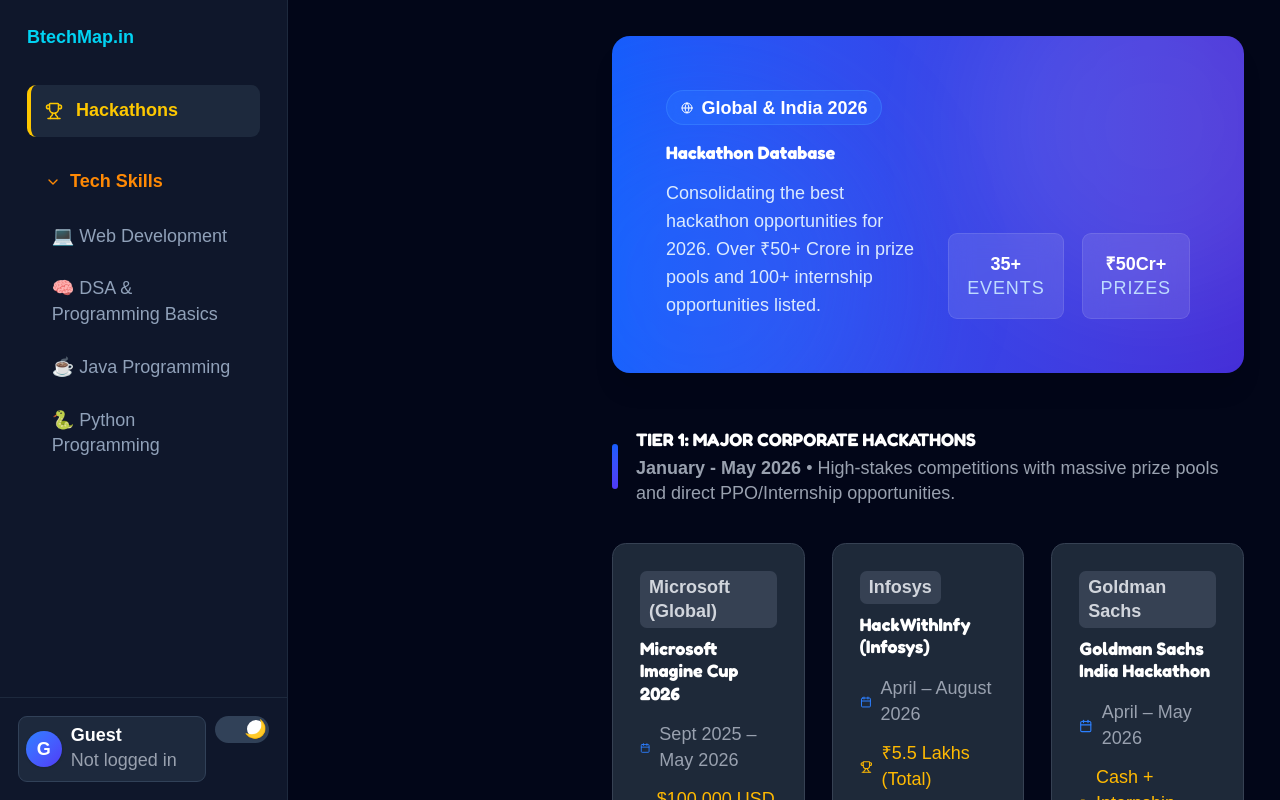
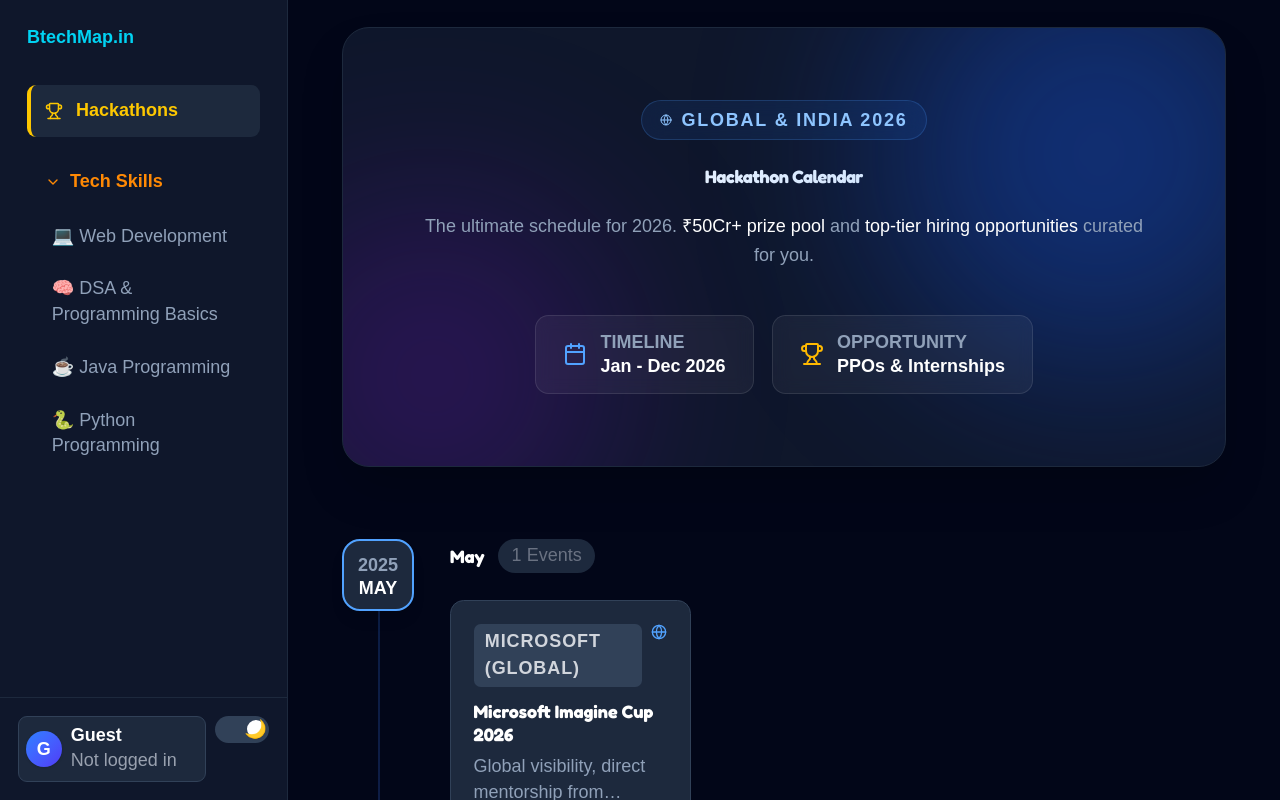
Before and after one commit to abdulfarhath/btechmap.in, a React (Vite) app in the folder frontend/: page /hackathons in a window 1280 px wide. Built offline with nearby package versions, Linux system fonts and the light colour scheme; a web font is replaced by a local one.

Commit message:
timeline for hackathons

```diff
--- a/frontend/src/App.jsx
+++ b/frontend/src/App.jsx
@@ -33,7 +33,7 @@
 
       <Sidebar />
 
-      <div className="flex-1 flex flex-col h-full overflow-hidden transition-all duration-300 md:ml-64">
+      <div className="flex-1 flex flex-col h-full overflow-hidden transition-all duration-300">
         {/* Mobile Header with Hamburger */}
         <div className="md:hidden bg-white dark:bg-slate-900 border-b border-gray-200 dark:border-slate-800 p-4 flex items-center justify-between">
           <button
@@ -47,7 +47,7 @@
         </div>
 
         {/* Main Scrollable Content */}
-        <div className="flex-1 p-4 md:p-8 overflow-y-auto no-scrollbar w-full md:max-w-[calc(100vw-260px)]">
+        <div className="flex-1 p-4 md:p-6 overflow-y-auto no-scrollbar w-full">
           <Outlet />
         </div>
       </div>
--- a/frontend/src/components/HackathonsPage.jsx
+++ b/frontend/src/components/HackathonsPage.jsx
@@ -1,74 +1,120 @@
-import React from 'react';
-import { ExternalLink, Calendar, Trophy, Globe, Briefcase, Award, MapPin, Tag } from 'lucide-react';
+import React, { useMemo } from 'react';
+import { ExternalLink, Calendar, Trophy, Globe, Briefcase, Award, MapPin, Clock, ArrowRight } from 'lucide-react';
 import { hackathonData } from '../data/hackathons.js';
+
+// --- Helper Functions for Date Parsing ---
+
+const monthMap = {
+    jan: 0, january: 0,
+    feb: 1, february: 1,
+    mar: 2, march: 2,
+    apr: 3, april: 3,
+    may: 4,
+    jun: 5, june: 5,
+    jul: 6, july: 6,
+    aug: 7, august: 7,
+    sep: 8, sept: 8, september: 8,
+    oct: 9, october: 9,
+    nov: 10, november: 10,
+    dec: 11, december: 11
+};
+
+const getMonthFromDateString = (dateStr) => {
+    if (!dateStr) return { monthIndex: 12, label: 'TBA' };
+    const lower = dateStr.toLowerCase();
+
+    // Check for "Ongoing"
+    if (lower.includes('ongoing') || lower.includes('rolling') || lower.includes('various')) {
+        return { monthIndex: -1, label: 'Year Round / Rolling' }; // Special code for ongoing
+    }
+
+    // Check for Quarters
+    if (lower.includes('q1')) return { monthIndex: 0, label: 'Q1 (Jan-Mar)' };
+    if (lower.includes('q2')) return { monthIndex: 3, label: 'Q2 (Apr-Jun)' };
+    if (lower.includes('q3')) return { monthIndex: 6, label: 'Q3 (Jul-Sep)' };
+    if (lower.includes('q4')) return { monthIndex: 9, label: 'Q4 (Oct-Dec)' };
+
+    // Try to find a month name
+    for (const [key, val] of Object.entries(monthMap)) {
+        if (lower.includes(key)) {
+            return { monthIndex: val, label: new Date(2026, val).toLocaleString('default', { month: 'long' }) };
+        }
+    }
+
+    // Default fallback
+    return { monthIndex: 12, label: 'To Be Announced' };
+};
+
+const getYearFromDateString = (dateStr) => {
+    if (!dateStr) return 2026;
+    const match = dateStr.match(/202[5-9]/);
+    return match ? parseInt(match[0]) : 2026;
+};
+
 
 const HackathonCard = ({ event }) => {
     return (
-        <div className="bg-white dark:bg-gray-800 rounded-xl border border-gray-200 dark:border-gray-700 overflow-hidden hover:shadow-lg transition-all duration-300 flex flex-col h-full group">
-            <div className="p-6 flex-1">
-                <div className="flex justify-between items-start mb-4">
-                    <div>
-                        <span className="inline-block px-2 py-1 bg-gray-100 dark:bg-gray-700 text-gray-600 dark:text-gray-300 text-xs font-semibold rounded-md mb-2">
+        <div className="bg-white dark:bg-slate-800 rounded-xl border border-gray-200 dark:border-slate-700 overflow-hidden hover:shadow-xl hover:border-blue-300 dark:hover:border-blue-700 transition-all duration-300 flex flex-col h-full group relative">
+            <div className="absolute top-0 left-0 w-1 h-full bg-gradient-to-b from-blue-500 to-purple-600 opacity-0 group-hover:opacity-100 transition-opacity"></div>
+
+            <div className="p-5 flex-1 flex flex-col">
+                <div className="flex justify-between items-start mb-3 gap-2">
+                    <span className="inline-block px-2.5 py-1 bg-gray-100 dark:bg-slate-700 text-gray-600 dark:text-gray-300 text-[10px] uppercase tracking-wider font-bold rounded-md">
                         {event.organizer}
                     </span>
-                        <h3 className="text-xl font-bold text-gray-900 dark:text-white leading-tight group-hover:text-blue-600 dark:group-hover:text-blue-400 transition-colors">
+                    {event.type.includes('Global') && (
+                        <span className="text-blue-500 dark:text-blue-400" title="Global Event"><Globe size={16} /></span>
+                    )}
+                </div>
+
+                <h3 className="text-lg font-bold text-gray-900 dark:text-white mb-2 leading-tight group-hover:text-blue-600 dark:group-hover:text-blue-400 transition-colors">
                     {event.name}
                 </h3>
-                    </div>
-                </div>
 
-                <div className="space-y-3 mb-6">
-                    <div className="flex items-center gap-2 text-sm text-gray-600 dark:text-gray-400">
-                        <Calendar size={16} className="text-blue-500" />
-                        <span>{event.dates}</span>
-                    </div>
-                    {event.prize && (
-                        <div className="flex items-center gap-2 text-sm font-medium text-amber-600 dark:text-amber-400">
-                            <Trophy size={16} />
-                            <span>{event.prize}</span>
-                        </div>
-                    )}
-                    <div className="flex items-center gap-2 text-sm text-gray-600 dark:text-gray-400">
-                        <MapPin size={16} className="text-red-500" />
-                        <span>{event.type}</span>
-                    </div>
-                    <div className="flex items-center gap-2 text-sm text-gray-600 dark:text-gray-400">
-                        <Award size={16} className="text-purple-500" />
-                        <span className="truncate">{event.eligibility}</span>
-                    </div>
-                </div>
-
-                <p className="text-sm text-gray-500 dark:text-gray-400 mb-4 line-clamp-3">
+                <p className="text-sm text-gray-500 dark:text-slate-400 mb-4 line-clamp-2 flex-1">
                     {event.description}
                 </p>
 
-                <div className="flex flex-wrap gap-2 mb-4">
+                <div className="space-y-2 mb-4">
+                    <div className="flex items-center gap-2 text-xs font-medium text-gray-700 dark:text-gray-300 p-2 bg-gray-50 dark:bg-slate-700/50 rounded-lg">
+                        <Calendar size={14} className="text-blue-500 flex-shrink-0" />
+                        <span className="truncate">{event.dates}</span>
+                    </div>
+                    {event.prize && (
+                        <div className="flex items-center gap-2 text-xs font-medium text-gray-700 dark:text-gray-300 p-2 bg-amber-50 dark:bg-amber-900/10 rounded-lg border border-amber-100 dark:border-amber-900/30">
+                            <Trophy size={14} className="text-amber-600 dark:text-amber-500 flex-shrink-0" />
+                            <span className="truncate text-amber-800 dark:text-amber-300">{event.prize}</span>
+                        </div>
+                    )}
+                </div>
+
+                <div className="flex flex-wrap gap-1.5 mb-4">
                     {event.internship && (
-                        <span className="px-2 py-1 bg-green-100 dark:bg-green-900/30 text-green-700 dark:text-green-400 text-xs rounded-full font-medium flex items-center gap-1">
-                            <Briefcase size={10} /> Internship
+                        <span className="px-2 py-0.5 bg-green-100 dark:bg-green-900/40 text-green-700 dark:text-green-400 text-[10px] rounded-full font-bold flex items-center gap-1">
+                            <Briefcase size={8} /> INTERNSHIP
                         </span>
                     )}
                     {event.ppo && (
-                        <span className="px-2 py-1 bg-purple-100 dark:bg-purple-900/30 text-purple-700 dark:text-purple-400 text-xs rounded-full font-medium">
+                        <span className="px-2 py-0.5 bg-purple-100 dark:bg-purple-900/40 text-purple-700 dark:text-purple-400 text-[10px] rounded-full font-bold">
                             PPO
                         </span>
                     )}
                     {event.tags.slice(0, 2).map(tag => (
-                        <span key={tag} className="px-2 py-1 bg-gray-100 dark:bg-gray-700 text-gray-600 dark:text-gray-300 text-xs rounded-full">
-                            {tag}
+                        <span key={tag} className="px-2 py-0.5 bg-gray-100 dark:bg-slate-700 text-gray-600 dark:text-slate-300 text-[10px] rounded-full">
+                            #{tag}
                         </span>
                     ))}
                 </div>
             </div>
 
-            <div className="p-4 bg-gray-50 dark:bg-gray-800/50 border-t border-gray-100 dark:border-gray-700">
+            <div className="p-3 bg-gray-50 dark:bg-slate-800 border-t border-gray-100 dark:border-slate-700">
                 <a
                     href={event.link}
                     target="_blank"
                     rel="noopener noreferrer"
-                    className="flex items-center justify-center gap-2 w-full py-2.5 bg-white dark:bg-gray-700 hover:bg-black hover:text-white dark:hover:bg-blue-600 text-gray-900 dark:text-white border border-gray-200 dark:border-gray-600 hover:border-transparent rounded-lg font-semibold transition-all text-sm"
+                    className="flex items-center justify-center gap-2 w-full py-2 bg-white dark:bg-slate-700 hover:bg-black hover:text-white dark:hover:bg-blue-600 text-gray-900 dark:text-white border border-gray-200 dark:border-slate-600 hover:border-transparent rounded-lg font-semibold transition-all text-xs uppercase tracking-wide group/btn"
                 >
-                    View Details <ExternalLink size={14} />
+                    View Details <ArrowRight size={12} className="group-hover/btn:translate-x-1 transition-transform" />
                 </a>
             </div>
         </div>
@@ -76,66 +122,143 @@
 };
 
 const HackathonsPage = () => {
+
+    // 1. Process Data: Flatten -> Group by Month -> Sort
+    const processedEvents = useMemo(() => {
+        // Flatten
+        const allEvents = hackathonData.flatMap(tier => tier.events.map(ev => ({ ...ev, tierColor: tier.color })));
+
+        // Grouping
+        const groups = {};
+
+        allEvents.forEach(event => {
+            const { monthIndex, label } = getMonthFromDateString(event.dates);
+            const year = getYearFromDateString(event.dates);
+
+            // Key logic:
+            // If year is 2025 and month is Sept+ (8+), sort key: 202508
+            // If year is 2026, sort key: 202601 etc.
+            // If ongoing (-1), put at the end: 999999
+
+            let sortKey = year * 100 + monthIndex;
+            if (monthIndex === -1) sortKey = 999999;
+
+            if (!groups[sortKey]) {
+                groups[sortKey] = {
+                    title: label,
+                    year: monthIndex === -1 ? '' : year,
+                    isOngoing: monthIndex === -1,
+                    events: []
+                };
+            }
+            groups[sortKey].events.push(event);
+        });
+
+        // Convert to array and sort
+        return Object.keys(groups).sort((a, b) => a - b).map(key => groups[key]);
+
+    }, []);
+
     return (
-        <div className="max-w-6xl mx-auto pb-12">
-            {/* Hero Header */}
-            <div className="relative overflow-hidden rounded-2xl bg-gradient-to-r from-blue-600 to-indigo-700 text-white mb-12 p-8 md:p-12 shadow-xl">
-                <div className="absolute top-0 right-0 -mt-20 -mr-20 w-80 h-80 bg-white/10 rounded-full blur-3xl"></div>
-                <div className="absolute bottom-0 left-0 -mb-20 -ml-20 w-80 h-80 bg-blue-500/20 rounded-full blur-3xl"></div>
+        <div className="max-w-screen-xl mx-auto pb-20 px-4 sm:px-6">
 
-                <div className="relative z-10">
-                    <div className="flex flex-col md:flex-row justify-between items-start md:items-end gap-6">
-                        <div>
-                            <div className="inline-flex items-center gap-2 px-3 py-1 rounded-full bg-blue-500/30 border border-blue-400/30 text-xs font-semibold mb-4 backdrop-blur-sm">
+            {/* Hero Section */}
+            <div className="relative overflow-hidden rounded-3xl bg-slate-900 text-white mb-16 p-8 md:p-16 shadow-2xl border border-slate-800">
+                {/* Abstract Background Shapes */}
+                <div className="absolute top-0 right-0 -mt-20 -mr-20 w-96 h-96 bg-blue-600 rounded-full blur-[100px] opacity-20 animate-pulse"></div>
+                <div className="absolute bottom-0 left-0 -mb-20 -ml-20 w-80 h-80 bg-purple-600 rounded-full blur-[100px] opacity-20"></div>
+                <div className="absolute top-1/2 left-1/2 transform -translate-x-1/2 -translate-y-1/2 w-full h-full bg-[radial-gradient(circle_at_center,_var(--tw-gradient-stops))] from-blue-900/10 via-slate-900/50 to-slate-900 pointer-events-none"></div>
+
+                <div className="relative z-10 text-center max-w-3xl mx-auto">
+                    <div className="inline-flex items-center gap-2 px-4 py-1.5 rounded-full bg-blue-500/10 border border-blue-400/20 text-blue-300 text-xs font-bold uppercase tracking-widest mb-6 backdrop-blur-md">
                         <Globe size={12} /> Global & India 2026
                     </div>
-                            <h1 className="text-3xl md:text-5xl font-bold mb-4">Hackathon Database</h1>
-                            <p className="text-blue-100 text-lg max-w-2xl">
-                                Consolidating the best hackathon opportunities for 2026.
-                                Over ₹50+ Crore in prize pools and 100+ internship opportunities listed.
+
+                    <h1 className="text-4xl md:text-6xl font-black mb-6 tracking-tight bg-clip-text text-transparent bg-gradient-to-r from-white via-blue-100 to-blue-200">
+                        Hackathon Calendar
+                    </h1>
+
+                    <p className="text-slate-400 text-lg md:text-xl mb-10 leading-relaxed">
+                        The ultimate schedule for 2026. <span className="text-white font-medium">₹50Cr+ prize pool</span> and <span className="text-white font-medium">top-tier hiring opportunities</span> curated for you.
                     </p>
+
+                    <div className="flex flex-wrap justify-center gap-4">
+                        <div className="flex items-center gap-3 px-6 py-3 bg-white/5 backdrop-blur-sm rounded-xl border border-white/10 hover:bg-white/10 transition-colors">
+                            <Calendar className="text-blue-400" />
+                            <div className="text-left">
+                                <p className="text-xs text-slate-400 uppercase font-bold">Timeline</p>
+                                <p className="text-sm font-semibold text-white">Jan - Dec 2026</p>
                             </div>
-                        <div className="flex gap-4">
-                            <div className="bg-white/10 backdrop-blur-md rounded-lg p-4 text-center border border-white/10">
-                                <div className="text-2xl font-bold">35+</div>
-                                <div className="text-xs text-blue-200 uppercase tracking-wider">Events</div>
                         </div>
-                            <div className="bg-white/10 backdrop-blur-md rounded-lg p-4 text-center border border-white/10">
-                                <div className="text-2xl font-bold">₹50Cr+</div>
-                                <div className="text-xs text-blue-200 uppercase tracking-wider">Prizes</div>
+                        <div className="flex items-center gap-3 px-6 py-3 bg-white/5 backdrop-blur-sm rounded-xl border border-white/10 hover:bg-white/10 transition-colors">
+                            <Trophy className="text-amber-400" />
+                            <div className="text-left">
+                                <p className="text-xs text-slate-400 uppercase font-bold">Opportunity</p>
+                                <p className="text-sm font-semibold text-white">PPOs & Internships</p>
                             </div>
                         </div>
                     </div>
                 </div>
             </div>
 
-            {/* List */}
-            <div className="space-y-16">
-                {hackathonData.map((tier, index) => (
-                    <div key={index} className="scroll-mt-24" id={`tier-${index}`}>
-                        <div className="flex items-center gap-4 mb-8">
-                            <div className={`w-2 h-10 rounded-full bg-gradient-to-b ${tier.color}`}></div>
-                            <div>
-                                <h2 className="text-2xl font-bold text-gray-900 dark:text-white">{tier.title}</h2>
-                                <p className="text-gray-500 dark:text-gray-400 text-sm mt-1">
-                                    <span className="font-semibold">{tier.period}</span> • {tier.description}
-                                </p>
+            {/* Timeline View */}
+            <div className="relative">
+                {/* Vertical Line for Desktop */}
+                <div className="hidden md:block absolute left-8 top-0 bottom-0 w-0.5 bg-gradient-to-b from-blue-500 via-purple-500 to-transparent opacity-20"></div>
+
+                <div className="space-y-12">
+                    {processedEvents.map((monthGroup, idx) => (
+                        <div key={idx} className="relative md:pl-24">
+
+                            {/* Month Marker (Desktop) */}
+                            <div className="hidden md:flex absolute left-0 top-0 flex-col items-center">
+                                <div className="w-16 h-16 rounded-2xl bg-white dark:bg-slate-800 border-2 border-blue-500 dark:border-blue-400 shadow-lg z-10 flex flex-col items-center justify-center p-2 text-center group">
+                                    <span className="text-[10px] uppercase font-bold text-gray-400 dark:text-slate-400">{monthGroup.year}</span>
+                                    <span className="text-xs font-black text-gray-900 dark:text-white leading-none whitespace-normal uppercase">
+                                        {monthGroup.title.split(' ')[0].substring(0, 3)}
+                                    </span>
                                 </div>
                             </div>
 
-                        <div className="grid grid-cols-1 md:grid-cols-2 lg:grid-cols-3 gap-6">
-                            {tier.events.map(event => (
-                                <HackathonCard key={event.id} event={event} />
+                            {/* Section Header (Mobile & Content) */}
+                            <div className="mb-6 flex items-center md:hidden">
+                                <div className="flex items-center gap-3 px-4 py-2 bg-blue-50 dark:bg-blue-900/20 rounded-lg border-l-4 border-blue-500">
+                                    <Calendar className="text-blue-600 dark:text-blue-400" size={20} />
+                                    <h2 className="text-xl font-bold text-gray-900 dark:text-white">
+                                        {monthGroup.title} {monthGroup.year && <span className="text-gray-400 font-normal text-lg"> {monthGroup.year}</span>}
+                                    </h2>
+                                </div>
+                            </div>
+
+                            {/* Desktop Year/Month Title */}
+                            <div className="hidden md:block mb-6">
+                                <h2 className="text-2xl font-bold text-gray-900 dark:text-white flex items-center gap-3">
+                                    {monthGroup.title}
+                                    {!monthGroup.isOngoing && <span className="px-3 py-1 bg-gray-100 dark:bg-slate-800 text-gray-500 text-sm rounded-full font-medium">{monthGroup.events.length} Events</span>}
+                                </h2>
+                            </div>
+
+                            {/* Events Grid */}
+                            <div className="grid grid-cols-1 md:grid-cols-2 lg:grid-cols-3 xl:grid-cols-3 gap-6">
+                                {monthGroup.events.map((event, i) => (
+                                    <HackathonCard key={`${event.id}-${i}`} event={event} />
                                 ))}
                             </div>
                         </div>
                     ))}
                 </div>
+            </div>
 
-            <div className="mt-12 p-6 bg-amber-50 dark:bg-amber-900/10 border border-amber-200 dark:border-amber-800/30 rounded-xl text-center">
-                <p className="text-amber-800 dark:text-amber-200 text-sm">
-                    ⚠️ <strong>Disclaimer:</strong> Dates and prize amounts are subject to change by organizers. Always verify on the official event website.
+            <div className="mt-20 text-center">
+                <div className="inline-block p-6 bg-slate-50 dark:bg-slate-900 rounded-2xl border border-slate-200 dark:border-slate-800 max-w-2xl mx-auto">
+                    <h3 className="text-lg font-bold text-slate-800 dark:text-white mb-2">Can't find what you're looking for?</h3>
+                    <p className="text-slate-500 dark:text-slate-400 text-sm mb-4">
+                        Dates and deadlines change frequently. Always check the official website for the most accurate information.
                     </p>
+                    <button className="px-6 py-2.5 bg-slate-900 dark:bg-blue-600 text-white rounded-lg font-semibold text-sm hover:opacity-90 transition-opacity">
+                        Subscribe for Updates
+                    </button>
+                </div>
             </div>
         </div>
     );
```
Lines whose indentation alone changed are shown as unchanged.
